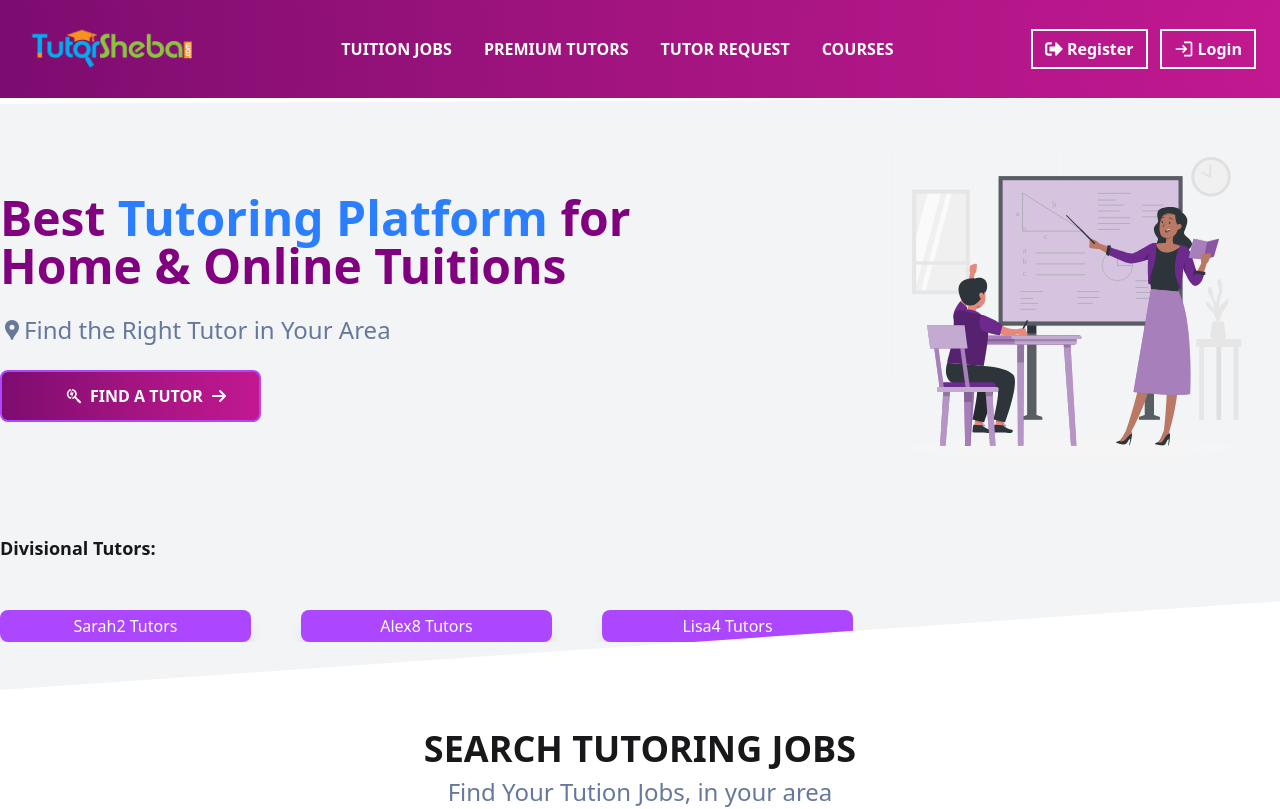
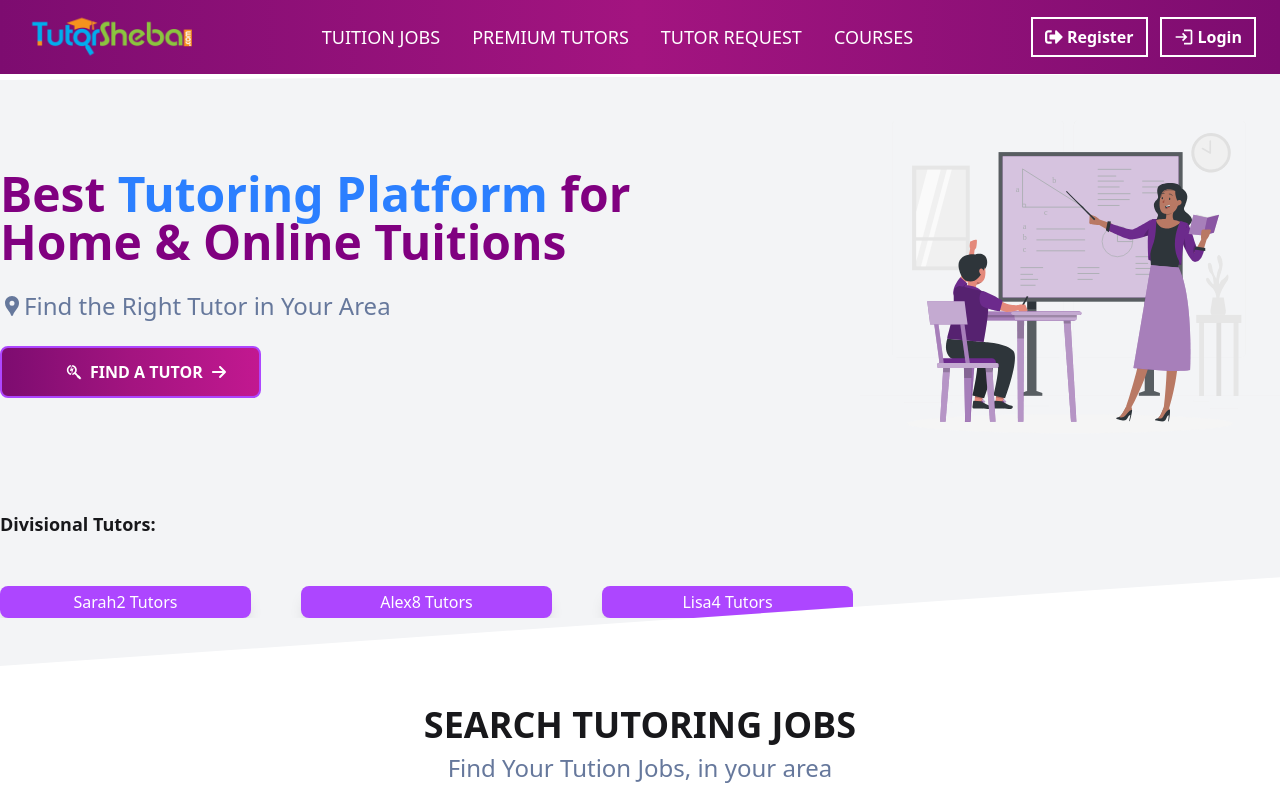
Before and after one commit to arman-miaa/TutorSheba, a React (Vite) app in the folder tutorsheba-client/: page / in a window 1280 px wide. Shown: the top 809 px of the page. Built offline with nearby package versions, Linux system fonts and the light colour scheme; no server answers.

Commit message:
done navbar  design

```diff
--- a/tutorsheba-client/src/Layouts/MainLayout.jsx
+++ b/tutorsheba-client/src/Layouts/MainLayout.jsx
@@ -5,7 +5,7 @@ import Footer from "../components/Footer";
 const MainLayout = () => {
   return (
     <div>
-      <div className="sticky top-0 right-0 z-50 navbar bg-gradient-to-r from-[#7d0c70] via-[#a31480] to-[#c21890]">
+      <div className="sticky top-0 right-0 z-50 navbar bg-gradient-to-r from-[#7d0c70] via-[#a31480] to-[#7d0c70]">
         <Navbar />
       </div>
       <div className="min-h-[calc(100vh-300px)]">
--- a/tutorsheba-client/src/components/Navbar.jsx
+++ b/tutorsheba-client/src/components/Navbar.jsx
@@ -22,35 +22,47 @@ const Navbar = () => {
     setIsMenuOpen(false);
   };
 
+const linkClasses = ({ isActive }) =>
+  `text-lg font-medium hover:underline hover:decoration-blue-500 hover:decoration-2 hover:underline-offset-8
+  ${
+    isActive
+      ? "underline decoration-blue-500 decoration-2 underline-offset-4"
+      : ""
+  }`;
+
 const links = (
   <>
     <li>
-        <NavLink to="/tuttion_jobs" className="hover:underline">
+      <NavLink to="/tuttion_jobs" className={linkClasses}>
         TUITION JOBS
       </NavLink>
     </li>
+
     <li>
-        <NavLink to="/premium_tutors" className="hover:underline">
+      <NavLink to="/premium_tutors" className={linkClasses}>
         PREMIUM TUTORS
       </NavLink>
     </li>
+
     <li>
-        <NavLink to="/tutor_request" className="hover:underline">
+      <NavLink to="/tutor_request" className={linkClasses}>
         TUTOR REQUEST
       </NavLink>
     </li>
+
     <li>
-        <NavLink to="/courses" className="hover:underline">
+      <NavLink to="/courses" className={linkClasses}>
         COURSES
       </NavLink>
     </li>
   </>
 );
 
+
   return (
-    <div className="sticky top-0 right-0 z-50 w-full bg-gradient-to-r from-[#7d0c70] via-[#a31480] to-[#c21890] transition-all duration-300">
+    <div className=" w-full">
       <div className="container mx-auto px-4">
-        <div className="flex justify-between items-center py-3">
+        <div className="flex justify-between items-center ">
           {/* Logo */}
           <div>
             <Link to="/">
@@ -60,7 +72,9 @@ const Navbar = () => {
 
           {/* Desktop Menu */}
           <div className="hidden lg:flex gap-8 text-white font-bold">
-            <ul className="flex items-center gap-8">{links}</ul>
+            <ul className="flex items-center gap-8 text-lg font-medium">
+              {links}
+            </ul>
           </div>
 
           {/* Register & Login (Desktop) */}
--- a/tutorsheba-client/src/main.jsx
+++ b/tutorsheba-client/src/main.jsx
@@ -8,6 +8,10 @@ import Login from './pages/Login'
 import ErrorPage from './pages/ErrorPage'
 import Register from './pages/Register'
 import { UserProvider } from './context/UserContext'
+import TutorJobs from './pages/TutorJobs'
+import PremiumTutors from './pages/PremiumTutors'
+import TutorRequest from './pages/TutorRequest'
+import Courese from './pages/Courese'
 
 
 createRoot(document.getElementById("root")).render(
@@ -22,6 +26,10 @@ createRoot(document.getElementById("root")).render(
             <Route index element={<Home />} />
             <Route path="/register" element={<Register />} />
             <Route path="/login" element={<Login />} />
+            <Route path="/tuttion_jobs" element={<TutorJobs />} />
+            <Route path="/premium_tutors" element={<PremiumTutors />} />
+            <Route path="/tutor_request" element={<TutorRequest />} />
+            <Route path="/courses" element={<Courese/>} />
           </Route>
         </Routes>
       </BrowserRouter>
--- /dev/null
+++ b/tutorsheba-client/src/pages/Courese.jsx
@@ -0,0 +1,9 @@
+
+
+const Courese = () => {
+  return (
+    <div>Courese</div>
+  )
+}
+
+export default Courese
--- /dev/null
+++ b/tutorsheba-client/src/pages/PremiumTutors.jsx
@@ -0,0 +1,9 @@
+
+
+const PremiumTutors = () => {
+  return (
+    <div>PremiumTutors</div>
+  )
+}
+
+export default PremiumTutors
--- /dev/null
+++ b/tutorsheba-client/src/pages/TutorJobs.jsx
@@ -0,0 +1,9 @@
+
+
+const TutorJobs = () => {
+  return (
+    <div>TutorJobs</div>
+  )
+}
+
+export default TutorJobs
--- /dev/null
+++ b/tutorsheba-client/src/pages/TutorRequest.jsx
@@ -0,0 +1,9 @@
+
+
+const TutorRequest = () => {
+  return (
+    <div>TutorRequest</div>
+  )
+}
+
+export default TutorRequest
```
Also changed, not shown: tutorsheba-client/src/assets/bg-banner.png (added), tutorsheba-client/src/index.css (line endings or trailing spaces). Lines whose indentation alone changed are shown as unchanged.
